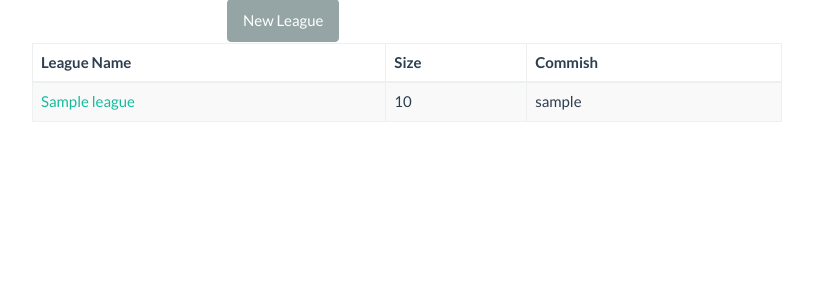
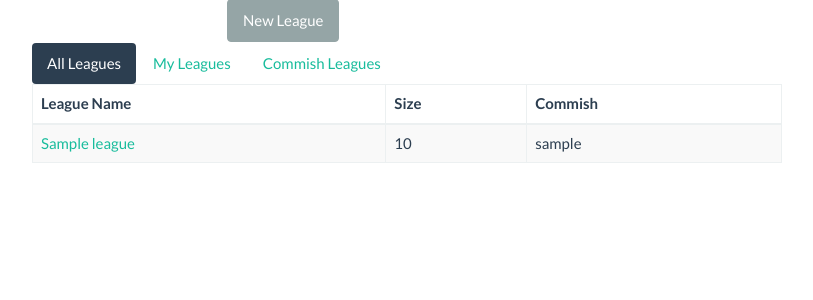
Before and after one commit to mezmor/LeagueSports, a Django app: page /leagues/ in a window 1280 px wide. Shown: the part 61-361 px from the top of the page, without its empty margins (38-851 px from the left). Run offline with Django 3.2, Linux system fonts and the light colour scheme; a user stored in the database is signed in; tables that the repository leaves empty hold one stand-in row (values such as "Sample post"); some libraries are stand-ins or nearby versions.

Commit message:
Added myleagues/commishleagues to leagues view

```diff
--- a/drafter/templates/drafter/league/leagues.html
+++ b/drafter/templates/drafter/league/leagues.html
@@ -10,7 +10,15 @@
 {% block left_content %}
 {% endblock %}
 {% block center_content %}
-    <div class="table-responsive">
+    <ul id="leagues-tabs" class="nav nav-pills">
+        <li class="active"><a href="#all-leagues" data-troggle="tab">All Leagues</a></li>
+        {% if user.is_authenticated %}
+            <li><a href="#my-leagues" data-troggle="tab">My Leagues</a></li>
+            <li><a href="#commish-leagues" data-troggle="tab">Commish Leagues</a></li>
+        {% endif %}
+    </ul>
+    <div class="tab-content">
+	    <div class="table-responsive tab-pane active" id="all-leagues">
 	        <table class="table table-striped table-bordered table-hover">
 	            <thead>
 	                <tr>
@@ -21,7 +29,7 @@
 	            </thead>
 
 	            <tbody>
-                {% for league in leagues %}
+	                {% for league in all_leagues %}
 	                    {% if league.public %}
 			                <tr>
 			                    <td><a href="{% url 'drafter.views.league' league.id %}">{{ league.name }}</a></td>
@@ -33,6 +41,59 @@
 	            </tbody>
 	        </table>
 	    </div>
+
+	    {% if user.is_authenticated %}
+		    <div class="table-responsive tab-pane" id="my-leagues">
+	            <table class="table table-striped table-bordered table-hover">
+	                <thead>
+	                    <tr>
+	                        <th>League Name</th>
+	                        <th>Size</th>
+	                        <th>Commish</th>
+	                    </tr>
+	                </thead>
+
+	                <tbody>
+	                    {% for league in my_leagues %}
+                            <tr>
+                                <td><a href="{% url 'drafter.views.league' league.id %}">{{ league.name }}</a></td>
+                                <td>{{ league.size }}</td>
+                                <td>{{ league.commish }}</td>
+                            </tr>
+	                    {% endfor %}
+	                </tbody>
+	            </table>
+	        </div>
+
+	        <div class="table-responsive tab-pane" id="commish-leagues">
+	            <table class="table table-striped table-bordered table-hover">
+	                <thead>
+	                    <tr>
+	                        <th>League Name</th>
+	                        <th>Size</th>
+	                        <th>Commish</th>
+	                    </tr>
+	                </thead>
+
+	                <tbody>
+	                    {% for league in commish_leagues %}
+                            <tr>
+                                <td><a href="{% url 'drafter.views.league' league.id %}">{{ league.name }}</a></td>
+                                <td>{{ league.size }}</td>
+                                <td>{{ league.commish }}</td>
+                            </tr>
+	                    {% endfor %}
+	                </tbody>
+	            </table>
+	        </div>
+	    {% endif %}
+    </div>
+    <script>
+	$('#leagues-tabs a').click(function (e) {
+	    e.preventDefault()
+	    $(this).tab('show')
+	});
+	</script>
 {% endblock %}
 {% block right_content %}
 {% endblock %}
--- a/drafter/views.py
+++ b/drafter/views.py
@@ -24,7 +24,7 @@ def new_user(request):
             password = request.POST['password1']
             new_user = authenticate(username=username, password=password)
             login(request, new_user)
-            return redirect(reverse('drafter.views.user', kwargs={ 'id': new_user.id })) # user(request, id=new_user.id) # TODO: make this a redirect
+            return redirect(reverse('drafter.views.user', kwargs={ 'id': new_user.id }))
     else:
         form = UserCreationForm() # Unbound form
 
@@ -64,7 +64,7 @@ def new_league(request):
             new_league.save()
             new_team = FantasyTeam(manager=request.user, league=new_league)
             new_team.save()
-            return league(request, new_league.id) # TODO: make this a redirect
+            return redirect(reverse('drafter.views.league', kwargs={ 'id': new_team.id }))
     else:
         form = LeagueForm() # Unbound form
     return render(request, 'drafter/league/new.html', { 'form': form })
@@ -89,8 +89,11 @@ def league(request, id):
 View all leagues
 """
 def leagues(request):
-    leagues = list(League.objects.all())
-    return render(request, 'drafter/league/leagues.html', { 'leagues': leagues })
+    all_leagues = list(League.objects.all())
+    if request.user.is_authenticated():
+        my_leagues = list(request.user.teams.all())
+        commish_leagues = list(request.user.managed_leagues.all())
+    return render(request, 'drafter/league/leagues.html', { 'all_leagues': all_leagues, 'my_leagues': my_leagues, 'commish_leagues': commish_leagues })
 
 """
 View the draft management page
```
Also changed, not shown: drafter/tests.py (+13 -8 lines). Lines whose indentation alone changed are shown as unchanged.
